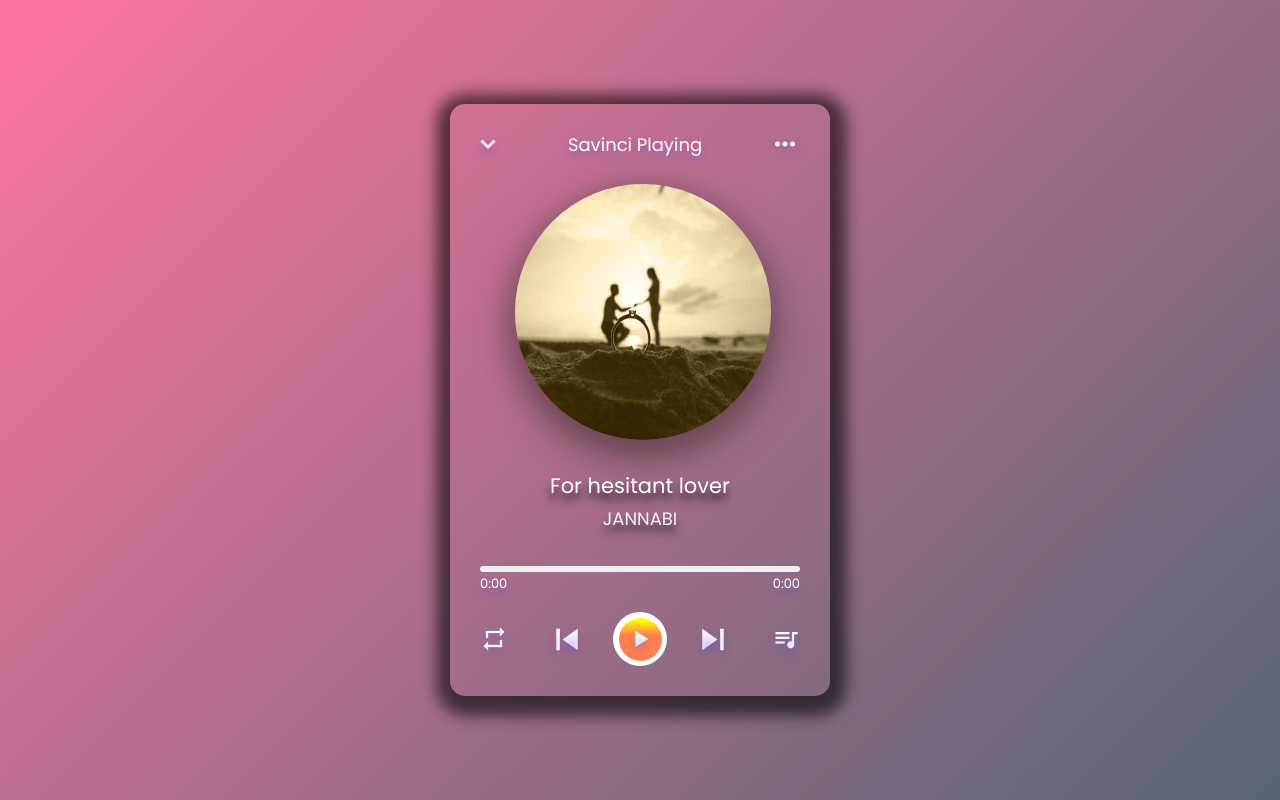
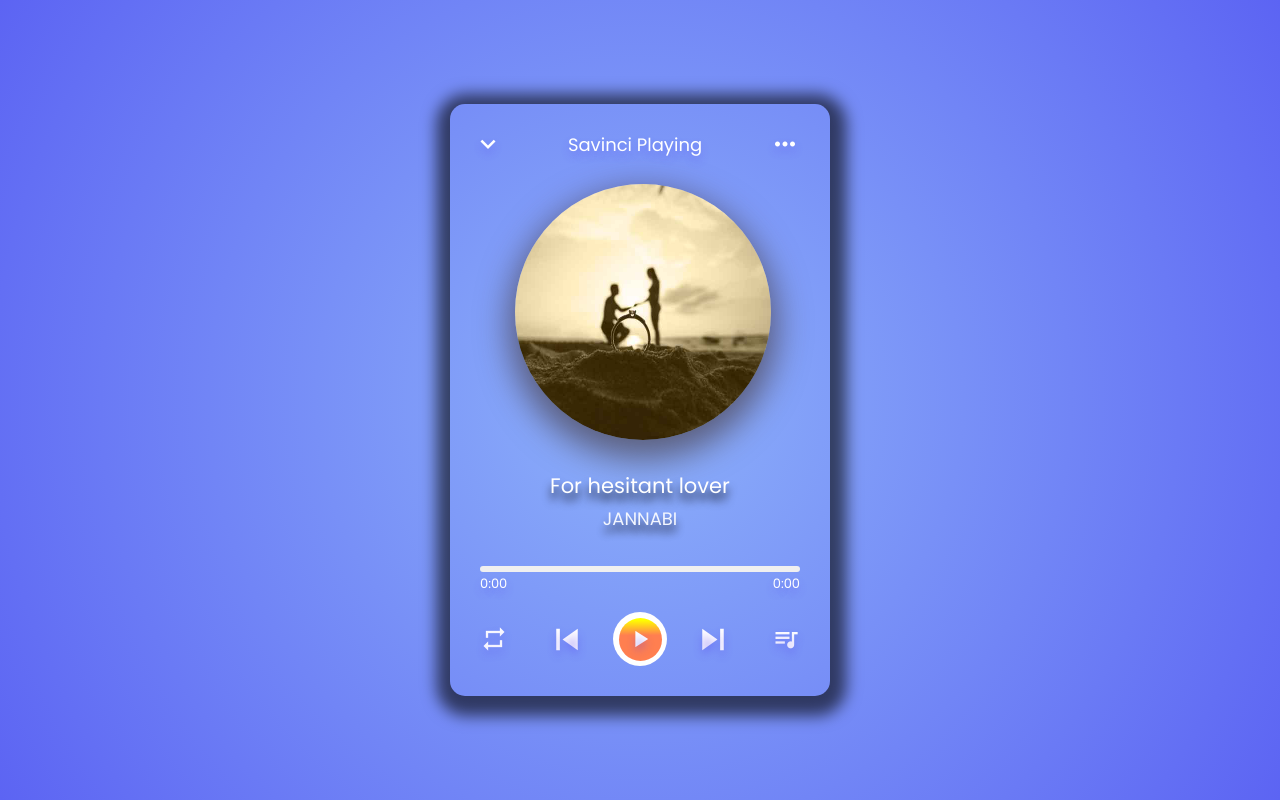
Before and after one commit to savinci21/musicplayer, a plain HTML site: page index.html in a window 1280 px wide. Drawn offline with Linux system fonts and the light colour scheme.

Commit message:
background color 3차수정

```diff
--- a/style.css
+++ b/style.css
@@ -39,9 +39,8 @@ body {
   align-items: center;
   justify-content: center;
   min-height: 100vh;
-  background: linear-gradient(135deg, var(--pink) 0%, var(--modren) 100%);
-  background-position: center;
-  background-repeat: no-repeat;
+  background: rgb(141,177,250);
+  background: radial-gradient(circle, rgba(141,177,250,1) 0%, rgba(92,100,243,1) 100%);
   /* background-size: 90% 90%; */
   /* -webkit-backdrop-filter: blur(2px);
   backdrop-filter: blur(2px); */
```
